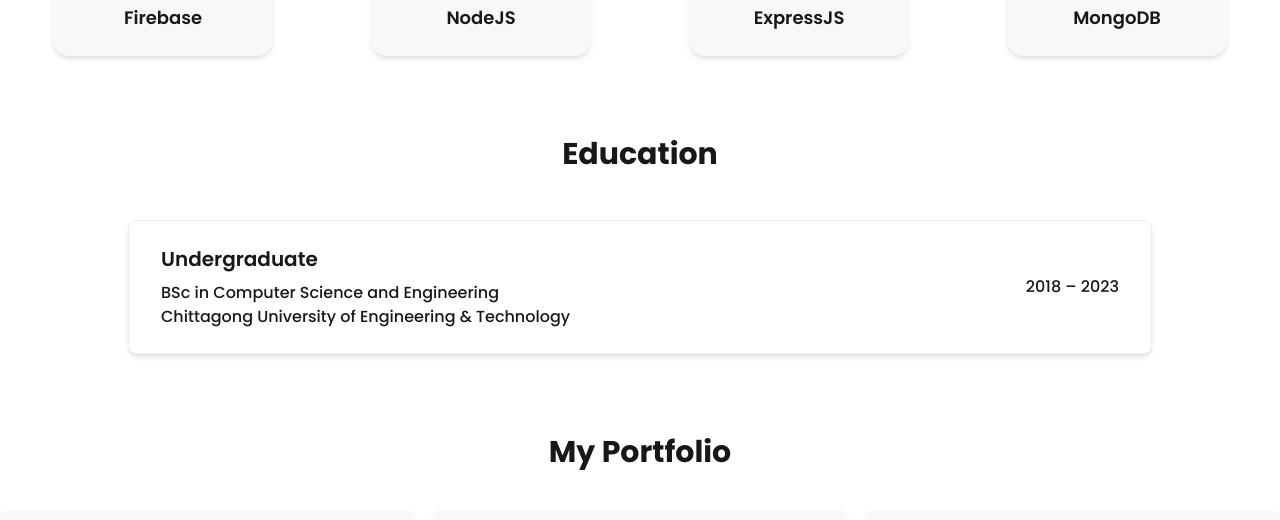
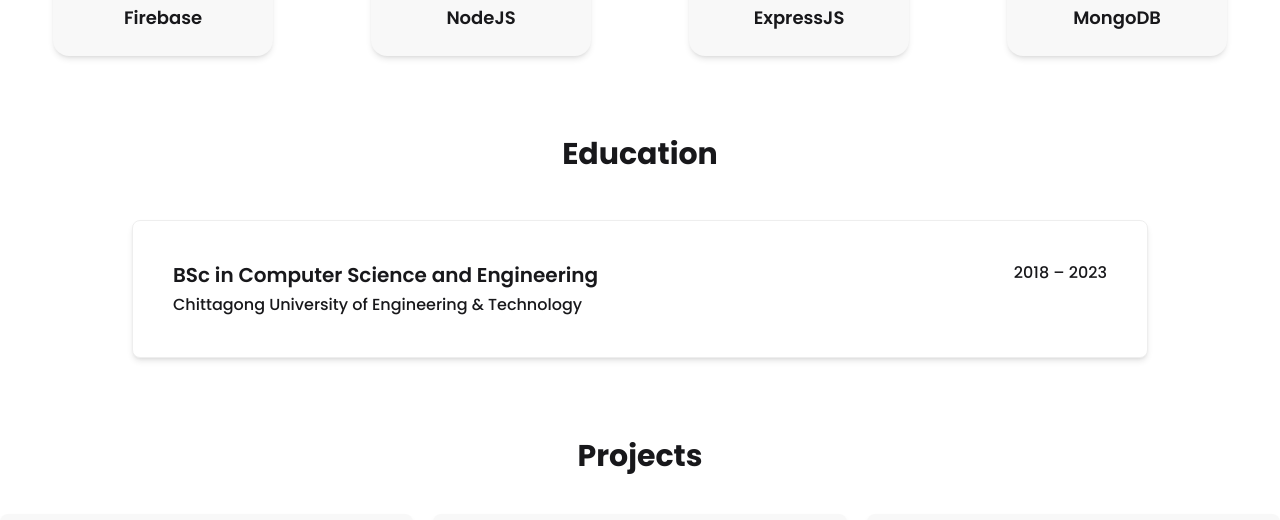
Before and after one commit to amirsayeed/Amir-Mohammad-Sayeed-Portfolio, a React (Vite) app: page / in a window 1280 px wide. Shown: the part 1240-1760 px from the top of the page. Built offline with nearby package versions, Linux system fonts and the light colour scheme; grey boxes are pictures that could not be loaded.

Commit message:
education and portfolio section typo fixed

```diff
--- a/src/components/Education/Education.jsx
+++ b/src/components/Education/Education.jsx
@@ -3,29 +3,24 @@ import React from 'react';
 const Education = () => {
   return (
     <section className="scroll-mt-24 my-20" id='education'>
-       <div className="max-w-5xl mx-auto" data-aos="fade-right">
+       <div className="max-w-5xl mx-auto px-1" data-aos="fade-right">
         <h2 className="text-3xl font-bold text-center mb-12 text-base-content">
           Education
         </h2>
 
-        <div className="flex flex-col md:flex-row justify-between items-start md:items-center bg-base-100 shadow-md border border-base-300 px-8 py-6 rounded-lg">
-          <div className="text-left space-y-2">
-            <h3 className="text-xl font-semibold text-base-content mb-2">
-              Undergraduate
-            </h3>
+        <div className="flex flex-col md:flex-row justify-between items-start gap-1 md:gap-0 bg-base-100 shadow-md border border-base-300 p-8 md:p-10 rounded-lg">
 
-            <div className='mt-2'>
-                <p className="text-base font-medium text-base-content">
-                  BSc in Computer Science and Engineering
-                </p>
+          <div className='flex flex-col gap-1'>
+              <h3 className="text-lg md:text-xl font-semibold text-base-content">
+                BSc in Computer Science and Engineering
+              </h3>
 
-                <p className="text-base text-base-content font-medium">
-                  Chittagong University of Engineering & Technology
-                </p>
-            </div>
+              <p className="text-base text-base-content font-medium">
+                Chittagong University of Engineering & Technology
+              </p>
           </div>
 
-          <div className="mt-4 md:mt-0 md:text-right text-base text-base-content font-medium whitespace-nowrap">
+          <div className="md:mt-0 md:text-right text-base text-base-content font-medium whitespace-nowrap">
             2018 – 2023
           </div>
         </div>
--- a/src/components/Navbar/Navbar.jsx
+++ b/src/components/Navbar/Navbar.jsx
@@ -9,7 +9,7 @@ const Navbar = () => {
                     <li><a href="#about">About</a></li>
                     <li><a href="#skills">Skills</a></li>
                     <li><a href="#education">Education</a></li>
-                    <li><a href="#portfolio">Portfolio</a></li>
+                    <li><a href="#projects">Projects</a></li>
                     <li><a href="#contact">Contact</a></li>
                   </>
 
--- a/src/components/Portfolio/Portfolio.jsx
+++ b/src/components/Portfolio/Portfolio.jsx
@@ -7,9 +7,9 @@ const projectPromise = fetch('/projects.json').then(res=>res.json());
 const Portfolio = () => {
 
     return (
-        <section className='scroll-mt-24 my-20' id='portfolio'>
+        <section className='scroll-mt-24 my-20' id='projects'>
             <div data-aos="zoom-in-right">
-                <h2 className="text-3xl font-bold text-center">My Portfolio</h2>
+                <h2 className="text-3xl font-bold text-center">Projects</h2>
 
                 <Suspense fallback={<Loading/>}>
                     <Project projectPromise={projectPromise}/>
```
